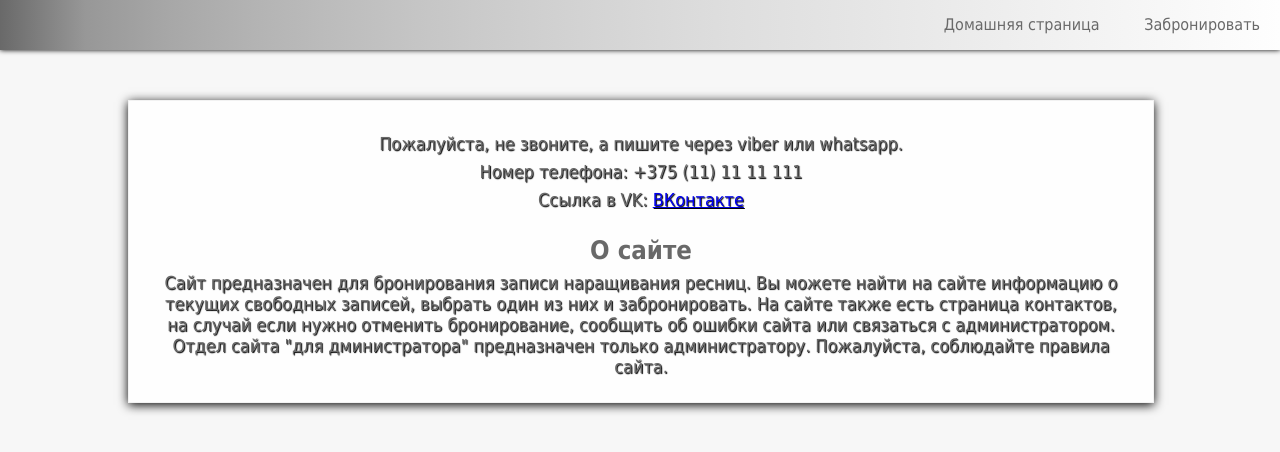
After one commit to Replareq/LerasEyelashes, a Django app: page /book/manager_contacts/ in a window 1280 px wide. The commit adds this page. Shown: the top 452 px of the page. Run offline with Django 5.2, Linux system fonts and the light colour scheme.

Commit message:
version-1.00 The main functions have been completed, pages for filling out the form and contacts have been added.

```diff
--- /dev/null
+++ b/Server/client/static/client/css/manager_contacts.css
@@ -0,0 +1,97 @@
+body{
+    background-color: #F7F7F7;
+}
+
+header, footer{
+    background: linear-gradient(to right, #696969, 20%, #FEFEFE);
+    position: relative;
+    width: 100%;
+    height: 50px;
+
+    box-shadow: 0 0 5px #000000;
+
+    z-index: 10;
+}
+
+footer{
+    background: linear-gradient(to left, #696969, 20%, #FEFEFE);
+}
+
+nav{
+    font-family: Tahoma;
+    color: #696969;
+    padding: 15px 0;
+
+    text-align: right;
+}
+
+nav > a {
+    padding: 0 20px;
+    text-decoration: none;
+}
+
+nav > a:link, nav > a:visited{
+    color: #696969;
+}
+
+nav > a:hover{
+    color: #FF5555;
+}
+
+#blockContacts{
+    background-color: #F7F7F7;
+    position: relative;
+    width: 100%;
+
+    padding: 50px 0;
+}
+
+.contacts{
+    background-color: #FEFEFE;
+    border: solid 1px #f2f2f2;
+    box-shadow: 0 2px 10px #000;
+
+    position: relative;
+
+    width: calc(80% - 50px);
+    left: 10%;
+    top: 10%;
+
+    padding: 25px;
+}
+
+.contacts > p{
+    text-align: center;
+
+    font-family: Tahoma;
+    font-size: 1.4vw;
+    color: #696969;
+
+    text-shadow: 1px 1px 1px #020202;
+
+    padding: 7px 0 0 0;
+}
+
+H2 {
+    text-align: center;
+    font-family: Tahoma;
+    font-weight: bold;
+    font-size: 2vw;
+    color: #696969;
+
+    margin: 25px 0 0 0;
+}
+
+footer > nav{
+    text-align: left;
+}
+
+@media all and (max-width: 900px){
+    .contacts > p{
+        font-size: 4vw;
+    }
+
+    H2 {
+        font-size: 7vw;
+    }
+}
--- /dev/null
+++ b/Server/client/templates/client/manager_contacts.html
@@ -0,0 +1,34 @@
+{% extends 'client/base.html' %}
+{% load static %}
+{% block tittle %} {{the_tittle}} {% endblock %}
+{% block stylelink %}
+<link rel="stylesheet" href="{% static 'client/css/manager_contacts.css' %}">
+{% endblock %}
+{% block body %}
+<header>
+    <nav>
+        <a href="{% url 'home' %}">Домашняя страница</a>
+        <a href="{% url 'registration' 'now' %}">Забронировать</a>
+    </nav>
+</header>
+<div id="blockContacts">
+    <div class="contacts">
+        <p>Пожалуйста, не звоните, а пишите через viber или whatsapp.</p>
+        <p>Номер телефона: +375 (11) 11 11 111 </p>
+        <p>Ссылка в VK: <a href="https://vk.com/">ВКонтакте</a></p>
+        <H2>О сайте</H2>
+        <p class="about">Сайт предназначен для бронирования записи наращивания ресниц. Вы можете найти на сайте информацию
+            о текущих свободных записей, выбрать один из них и забронировать. На сайте также есть страница контактов,
+            на случай если нужно отменить бронирование, сообщить об ошибки сайта или связаться с администратором.
+            Отдел сайта "для дминистратора" предназначен только администратору. Пожалуйста, соблюдайте правила сайта.
+        </p>
+    </div>
+</div>
+
+<!--<footer>
+    <nav>
+        <a href="/admin/">Для администратора</a>
+        <a href="{% url 'manager_clients_table' %}">Для менеджера</a>
+    </nav>
+</footer>-->
+{% endblock %}
--- a/Server/client/templates/client/registration.html
+++ b/Server/client/templates/client/registration.html
@@ -15,7 +15,7 @@
 <header>
     <nav>
         <a href="{% url 'home' %}">Домашняя страница</a>
-        <a href="hello">Контакты</a>
+        <a href="{% url 'manager_contacts' %}">Контакты</a>
     </nav>
 </header>
 <div class="booking">
@@ -57,7 +57,7 @@
                         {{ day.0 }} {{ selected_month }} <br/>
                         {% for k, v in day.2.items %}
                             {% if not v %}
-                            <a href="">Свободно в {{k}}</a>
+                            <a href="{% url 'filling_blank'%}?day={{day.0}}&monthYear={{selected_month}}&time={{k}}">Свободно в {{k}}</a>
                             <br/>
                             {% endif %}
                         {% endfor %}
@@ -71,7 +71,7 @@
         </table>
     </div>
     <div class="postscriptum">
-        <p class="paragraph_ps">* Чтобы отменить запись, свяжитесь с <a href="manager_contacts">менеджером</a> по viber или whatsapp.
+        <p class="paragraph_ps">* Чтобы отменить запись, свяжитесь с <a href="{% url 'manager_contacts' %}">менеджером</a> по viber или whatsapp.
     </div>
 </div>
 
--- a/Server/client/urls.py
+++ b/Server/client/urls.py
@@ -3,6 +3,8 @@ from . import views
 
 urlpatterns = [
     path('book/<str:user_month>', views.registration, name="registration"),
+    path('book/filling/', views.filling_blank, name="filling_blank"),
+    path('book/manager_contacts/', views.manager_contacts, name="manager_contacts"),
     path('manager/loging_in/', views.manager_logged_in, name="manager_loging_in"),
     path('manager/loging_out/', views.manager_logged_out, name="manager_loging_out"),
     path('manager/add_client/', views.manager_add_client, name="manager_add_client"),
--- a/Server/client/views.py
+++ b/Server/client/views.py
@@ -59,6 +59,79 @@ def registration(request: HttpRequest, user_month: str) -> HttpResponse:
                                                                         " " + str(selected_year),
                                                         "selected_year": str(selected_year),
                                                         })
+
+
+def filling_blank(request: HttpRequest) -> HttpResponse:
+    day = request.GET.get("day")
+    month = request.GET.get("monthYear").split()[0]
+    year = request.GET.get("monthYear").split()[1]
+    time = request.GET.get("time")
+
+    all_month = ("Январь", "Февраль", "Март", "Апрель", "Май", "Июнь",
+                 "Июль", "Август", "Сентябрь", "Октябрь", "Ноябрь", "Декабрь")
+
+    cur_year = int(year)
+    cur_day = int(day)
+
+    cur_time = int(time.split(":")[0])
+
+    if month in all_month:
+        cur_month = all_month.index(month) + 1
+    else:
+        return HttpResponse("ERROR, month is not in all months")
+
+    if request.method == "GET":
+        the_tittle = "Ввод данных"
+
+        # Заблокировать бронь в БД??
+        return render(request, "client/filling_blank.html", context={"the_tittle": the_tittle,
+                                                                     "book_date": (day, month, year, time),
+                                                                     })
+    else:
+        # the_tittle = "Успешно зарегестрировались"
+
+        user_name = request.POST.get('name')
+        user_tel = int(''.join(c for c in request.POST.get('phone') if c.isdigit()))
+        user_comment = request.POST.get('comment')
+
+        try:
+            client = Client.objects.get(phone=user_tel)
+        except ObjectDoesNotExist:
+            client = Client.objects.create(name=user_name, phone=user_tel, ban=False,
+                                           history=" Добавлен " + datetime.now().strftime("%d.%m.%Y %H:%M") + ";\n")
+
+        if client.ban:
+            messages.error(request, 'Телефон забанен на сайте. Вы не можете сделать запись. '
+                                    'Обратитесь к менеджеру сайта.')
+            return redirect(registration, "now")
+
+        try:
+            book_day = Booked.objects.get(datetime__year=cur_year,
+                                          datetime__month=cur_month,
+                                          datetime__day=cur_day,
+                                          datetime__hour=cur_time, )
+
+            if book_day.client is None:
+                client.history = client.history + "Записан на " + book_day.datetime.strftime("%d.%m.%Y %H:%M") + ";\n"
+                client.save(update_fields=["history"])
+                book_day.client = client
+                book_day.comment = user_comment
+                book_day.save(update_fields=["client", "comment"])
+
+                # Проверить, а действительно ли тот клиент зарегестрирован
+                messages.success(request, 'Вы успешно зарегестрированы.')
+                return redirect(registration, "now")
+            else:
+                messages.error(request, 'Возникла ошибка. Это бронирование уже занято.')
+                return redirect(registration, "now")
+
+        except ObjectDoesNotExist:
+            return HttpResponse(f"ERROR, ObjectDoesNotExist {cur_day}.{cur_month}.{cur_year} {cur_time}. POST METHOD")
+
+
+def manager_contacts(request: HttpRequest) -> HttpResponse:
+    the_tittle = "Контакты с менеджером"
+    return render(request, "client/manager_contacts.html", context={"the_tittle": the_tittle, })
 
 
 def manager_logged_in(request: HttpRequest) -> HttpResponse:
```
Also changed, not shown: Server/client/static/client/css/filling_blank.css (added, +130 -0 lines), Server/client/static/client/css_mobile/filling_blank.css (added, +18 -0 lines), Server/client/static/client/scripts/filling_blank.js (added, +22 -0 lines), Server/client/templates/client/filling_blank.html (added, +35 -0 lines), Server/db.sqlite3.
